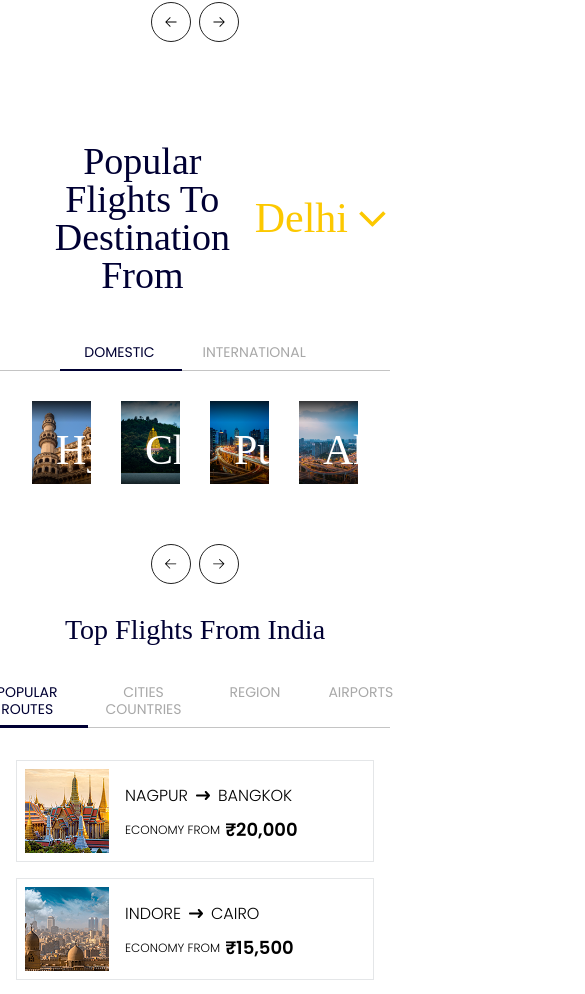
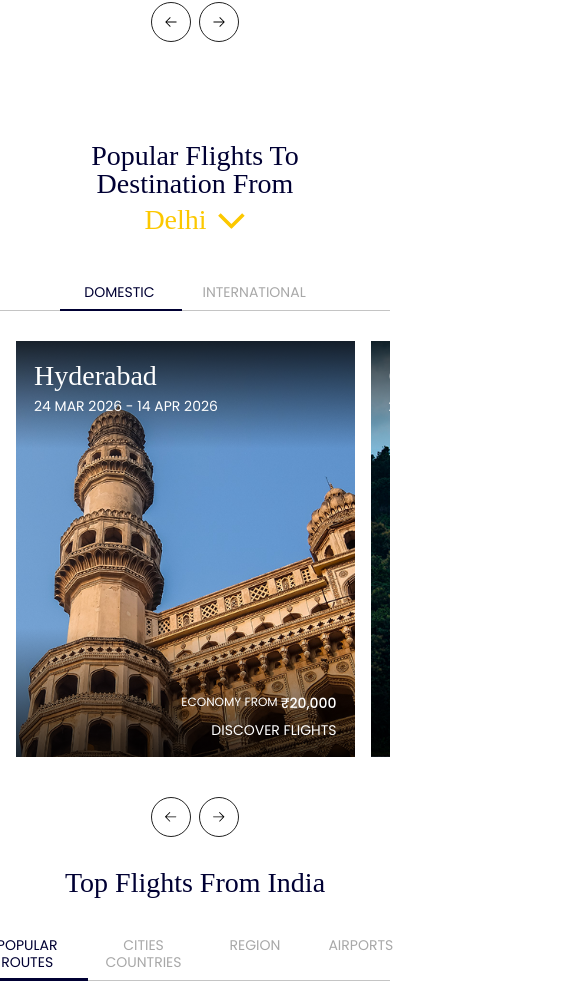
Before and after one commit to TahzeebKhan/Target_Tours_Testing, a Next.js app: page / in a window 390 px wide. Shown: the part 2089-3083 px from the top of the page, 585 px wide, since content can reach past the window. Built offline with nearby package versions, Linux system fonts and the light colour scheme; a web font is replaced by a local one.

Commit message:
private group section responsive

```diff
--- a/src/app/globals.css
+++ b/src/app/globals.css
@@ -108,3 +108,10 @@ body {
     margin-right: px !important;
   } */
 }
+
+@media (max-width: 575px){
+  .popularFlightsCarouselWrapper{
+    padding-left: 16px;
+    padding-right: 0;
+  }
+}
--- a/src/app/home-page/components/featureSection/FeatureSection.module.css
+++ b/src/app/home-page/components/featureSection/FeatureSection.module.css
@@ -76,3 +76,91 @@
     color: #FFFFFF;
 
 }
+
+@media (max-width: 1520px){
+    .linearContainer, .container{
+        padding-left: 32px;
+        padding-right: 32px;
+    }
+}
+
+@media (max-width: 1440px){
+    .containerTop h2{
+        font-size: 48px;
+    }
+    .headText{
+        font-size: 32px;
+    }
+    .subHeadText{
+        font-size: 14px;
+    }
+}
+
+@media (max-width: 1280px){
+    .containerTop h2{
+        font-size: 44px;
+    }
+    .containerTop p{
+        font-size: 18px
+    }
+    .headText{
+        font-size: 30px;
+    }
+    .containerBottom{
+        gap: 40px;
+    }
+}
+@media (max-width: 1200px){
+    .headText{
+        font-size: 28px
+    }
+    .containerTop h2{
+        font-size: 40px;
+    }
+}
+
+@media (max-width: 1056px){
+    .linearContainer, .container{
+        padding-left: 24px;
+        padding-right: 24px;
+    }
+    .containerBottom{
+        gap: 17px;
+    }
+}
+
+@media (max-width: 991px){
+
+    .subHeadText{
+        font-size: 12px;
+        line-height: 20px;
+    }
+    .headText{
+        font-size: 28px;
+    }
+}
+
+@media (max-width: 767px){
+    .featureSection{
+        padding-top: 24px;
+    }
+    .containerBottom{
+        flex-direction: column;
+    }
+    .linearContainer{
+        margin-top: 97px;
+    }
+    .headText{
+        font-size: 24px;
+    }
+    .subHeadText{
+        font-size: 14px;
+    }
+    .containerTop h2{
+        font-size: 32px;
+    }
+    .containerTop p{
+        font-size: 14px;
+        line-height: 24px;
+    }
+}
--- a/src/app/home-page/components/groupPrivateTrips/GroupPrivateTrips.module.css
+++ b/src/app/home-page/components/groupPrivateTrips/GroupPrivateTrips.module.css
@@ -25,11 +25,13 @@
   transform: scale(1.03);
 
 }
+
 .gradient {
   position: absolute;
   width: 100%;
   bottom: 0;
 }
+
 /* .imgMainContainer {
     width: 100%;
     position: absolute;
@@ -67,11 +69,9 @@
   display: flex;
   justify-content: center;
 
-  background: linear-gradient(
-    180deg,
+  background: linear-gradient(180deg,
       rgba(0, 0, 0, 0) 0%,
-    rgba(20, 20, 20, 0.90) 100%
-  );
+      rgba(20, 20, 20, 0.90) 100%);
 
   /* 👇 ADD THESE */
   transform: translateY(40px);
@@ -83,10 +83,11 @@
   transform: translateY(0);
 }
 
-.arrow{
+.arrow {
   transition: transform .3s ease;
 }
-.exploreBtn:hover .arrow{
+
+.exploreBtn:hover .arrow {
   transform: rotate(-45deg);
 }
 
@@ -112,7 +113,8 @@
   margin-top: 16px;
 
   /* opacity: 0; */
-    transform: translateY(80px); /* 🔥 PURE niche */
+  transform: translateY(80px);
+  /* 🔥 PURE niche */
   transition: all 0.78s ease;
 }
 
@@ -120,6 +122,7 @@
   opacity: 1;
   transform: translateY(0);
 }
+
 .items:hover .exploreBtn {
   /* transition-delay: 0.1s; */
 }
@@ -139,8 +142,10 @@
   transform: translateY(25px);
   transition: transform 0.5s ease;
 }
+
 .items:hover .imgBottom {
-    transform: translateY(0); /* text moves slightly up */
+  transform: translateY(0);
+  /* text moves slightly up */
 }
 
 
@@ -201,3 +206,100 @@
 
   transition: all 0.25s ease;
 }
+
+
+@media (max-width: 1440px) {
+  .imgHead {
+    font-size: 38px;
+  }
+
+  .imgBottom {
+    transform: translateY(-9px);
+  }
+}
+
+@media (max-width: 1280px) {
+  .imgBottom {
+    /* transform: translateY(); */
+  }
+
+  .imgMainContainer {
+    height: 62%;
+  }
+}
+
+@media (max-width: 1050px) {
+  .imgMainContainer {
+    height: 65%;
+  }
+
+  .imgSubHead {
+    padding: 0 10px;
+  }
+}
+
+@media (max-width: 991px) {
+  .imgMainContainer {
+    height: 70%;
+  }
+
+  .imgHead {
+    font-size: 32px;
+  }
+  .exploreBtn{
+    margin-top: 0;
+  }
+  .imgSubHead{
+    font-size: 12px;
+  }
+}
+
+@media (max-width: 767px) {
+  .section {
+    padding: 16px;
+  }
+
+  .imgBottom {
+    transform: unset;
+    margin-top: 0;
+  }
+
+  .container {
+    flex-direction: column;
+  }
+
+  .items .imgBottom {
+    transform: translateY(0);
+    /* text moves slightly up */
+  }
+
+  .items .imgMainContainer {
+    transform: translateY(0);
+
+  }
+
+  .exploreBtn {
+    transform: translateY(0);
+  }
+
+  .imgMainContainer {
+    height: 50%;
+    background: linear-gradient(180deg, rgba(0, 0, 0, 0) 0%, rgb(0 0 0 / 90%) 100%);
+  }
+
+  .imgSubHead {
+    font-size: 12px;
+  }
+}
+
+@media (max-width: 522px) {
+  .imgMainContainer {
+    height: 65%;
+  }
+}
+
+@media (max-width: 400px) {
+  .imgMainContainer {
+    height: 70%;
+  }
+}
--- a/src/app/home-page/components/popularFlights/PopularFlights.jsx
+++ b/src/app/home-page/components/popularFlights/PopularFlights.jsx
@@ -45,7 +45,7 @@ const PopularFlights = () => {
         },
         {
             id: 5,
-            img: "/images/items1.jpg",
+            img: "/images/hyderabad.png",
             city: "Mumbai",
             date: "24 Mar 2026 - 14 Apr 2026",
             price: "₹20,000"
@@ -59,14 +59,14 @@ const PopularFlights = () => {
         },
         {
             id: 7,
-            img: "/images/items1.jpg",
+            img: "/images/hyderabad.png",
             city: "Kolkata",
             date: "24 Mar 2026 - 14 Apr 2026",
             price: "₹20,000"
         },
         {
             id: 8,
-            img: "/images/items1.jpg",
+            img: "/images/hyderabad.png",
             city: "Delhi",
             date: "24 Mar 2026 - 14 Apr 2026",
             price: "₹20,000"
@@ -76,14 +76,14 @@ const PopularFlights = () => {
     const internationalData = [
         {
             id: 1,
-            img:"/images/ahamdabad2.png",
+            img: "/images/ahamdabad2.png",
             city: "Dubai",
             date: "24 Mar 2026 - 14 Apr 2026",
             price: "₹45,000"
         },
         {
             id: 2,
-            img:"/images/hyderabad.png",
+            img: "/images/hyderabad.png",
             city: "Singapore",
             date: "24 Mar 2026 - 14 Apr 2026",
             price: "₹35,000"
@@ -97,35 +97,35 @@ const PopularFlights = () => {
         },
         {
             id: 4,
-            img: "/images/items1.jpg",
+            img: "/images/hyderabad.png",
             city: "London",
             date: "24 Mar 2026 - 14 Apr 2026",
             price: "₹85,000"
         },
         {
             id: 5,
-            img: "/images/items1.jpg",
+            img: "/images/hyderabad.png",
             city: "New York",
             date: "24 Mar 2026 - 14 Apr 2026",
             price: "₹95,000"
         },
         {
             id: 6,
-            img: "/images/items1.jpg",
+            img: "/images/pune2.png",
             city: "Paris",
             date: "24 Mar 2026 - 14 Apr 2026",
             price: "₹80,000"
         },
         {
             id: 7,
-            img: "/images/items1.jpg",
+            img: "/images/hyderabad.png",
             city: "Tokyo",
             date: "24 Mar 2026 - 14 Apr 2026",
             price: "₹75,000"
         },
         {
             id: 8,
-            img: "/images/items1.jpg",
+            img: "/images/pune2.png",
             city: "Sydney",
             date: "24 Mar 2026 - 14 Apr 2026",
             price: "₹90,000"
@@ -194,7 +194,7 @@ const PopularFlights = () => {
 
 
                 <div style={{ margin: "0 auto" }} className='popularFlightsCarouselWrapper'>
-                    <Swiper
+                    {/* <Swiper
                         key={activeTab}
                         modules={[Navigation]}
                         onSwiper={setSwiperRef}
@@ -204,7 +204,38 @@ const PopularFlights = () => {
                         navigation={true}
                         loop={true}
                         loopAdditionalSlides={2}
+                    > */}
+
+                    <Swiper
+  key={activeTab}
+  modules={[Navigation]}
+  onSwiper={setSwiperRef}
+  navigation={true}
+  loop={true}
+  loopAdditionalSlides={2}
+  slidesPerGroup={1}
+  spaceBetween={16}
+
+  breakpoints={{
+    0: {
+      slidesPerView: 1.1,   // 👈 show next slide partially
+      spaceBetween: 16,
+    },
+    576: {
+      slidesPerView: 2,
+      spaceBetween: 20,
+    },
+    767: {
+      slidesPerView: 3,
+      spaceBetween: 24,
+    },
+    991: {
+      slidesPerView: 4,
+      spaceBetween: 30,
+    },
+  }}
 >
+
                         {cardData.map((item, index) => (
                             <SwiperSlide key={item.id}>
                                 <div className={styles.carouselContainer}>
--- a/src/app/home-page/components/popularFlights/PopularFlights.module.css
+++ b/src/app/home-page/components/popularFlights/PopularFlights.module.css
@@ -10,7 +10,7 @@
     margin-bottom: 42px;
     padding: 0 32px;
     display: flex;
-    gap: 2px;
+    gap: 8px;
     justify-content: center;
 }
 
@@ -264,7 +264,7 @@
         cursor: pointer;
     }
 
-    .btn:hover{
+    .btn:hover {
         background: #000000;
         color: white;
     }
@@ -277,6 +277,7 @@
     .btn:hover img {
         filter: invert(1);
     }
+
     .textContainer {
         width: 100%;
         height: 100%;
@@ -309,7 +310,6 @@
     }
 
     .textTop p {
-        font-family: Poppins;
         font-weight: 400;
         font-style: Regular;
         font-size: 14px;
@@ -414,10 +414,12 @@
     cursor: pointer;
     transition: all 0.3s ease;
 }
-.btn:hover{
+
+.btn:hover {
     background: #000000;
     color: white;
 }
+
 .btn img {
     filter: invert(0);
     transition: filter 0.2s ease;
@@ -511,9 +513,59 @@
 }
 
 @media (max-width: 1440px) {
-    .heading {
+    .heading, .headingMult {
         font-size: 38px;
     }
+
+
+    .textTop span {
+        font-size: 38px;
+    }
+
+    .economy span {
+        font-size: 18px;
+    }
+
+    .textContainer {
+        padding: 20px;
+    }
+}
+
+@media (max-width: 1280px) {
+    .textTop {
+        gap: 6px;
+    }
+
+    .heading, .headingMult {
+        font-size: 32px;
+    }
+
+    .textTop span {
+        font-size: 32px;
+    }
+
+    :global(.swiper-slide:nth-child(even)) .carouselContainer {
+        margin-top: 30px;
+    }
+
+    .carouselContainer {
+        margin-top: 4px;
+    }
+}
+
+@media (max-width: 1156px) {
+    .heading, .headingMult {
+        font-size: 30px;
+    }
+
+    .textTop span {
+        font-size: 30px;
+    }
+
+    .economy span {
+        font-size: 16px;
+    }
+
 }
 
 @media (max-width: 991px) {
@@ -525,4 +577,33 @@
         margin-top: 0;
     }
 
+    .heading, .headingMult {
+        font-size: 28px;
     }
+
+    .textTop span {
+        font-size: 28px;
+    }
+
+    .economy span {
+        font-size: 14px;
+    }
+
+
+    .textContainer {
+        padding: 18px;
+    }
+    .heading{
+        flex-wrap: wrap;
+    }
+}
+
+@media (max-width: 767px ){
+    .itemsCard{
+        max-height: 416px;
+        height: 100%;
+    }
+    .btnContainer{
+        margin-top: -20px;
+    }
+}
--- a/src/app/home-page/components/topToFlights/TopToFlights.jsx
+++ b/src/app/home-page/components/topToFlights/TopToFlights.jsx
@@ -13,7 +13,10 @@ const flightData = {
         { from: "lucknow", to: "London", price: "₹46,000", image: "/images/lucknow.png" },
         { from: "surat", to: "Doha", price: "₹22,300", image: "/images/surat.png" },
         { from: "kolkata", to: "Abu Dhabi", price: "₹17,800", image: "/images/kolkata.png" },
-        { from: "Hyderabad", to: "Hong Kong", price: "₹29,500", image: "/images/hyderabad1.png" }
+        { from: "Hyderabad", to: "Hong Kong", price: "₹29,500", image: "/images/hyderabad1.png" },{ from: "India", to: "Middle East", price: "₹14,500", image: "/images/item1.png" },
+        { from: "India", to: "Southeast Asia", price: "₹16,000", image: "/images/item1.png" },
+        { from: "India", to: "Europe", price: "₹45,000", image: "/images/item1.png" },
+        { from: "India", to: "North America", price: "₹60,000", image: "/images/item1.png" },
     ],
     "Cities Countries": [
         { from: "Mumbai", to: "New York", price: "₹65,000", image: "/images/item1.png" },
@@ -141,7 +144,7 @@ const TopToFlights = () => {
                     {/* </div> */}
                 </div>
             </div>
-            {/* <div className={style.btnContainer}>
+            <div className={style.btnContainer}>
                 <div
                     className={style.btn}
 
@@ -154,7 +157,7 @@ const TopToFlights = () => {
                 >
                     <img src="/icons/right.svg" alt="" />
                 </div>
-            </div> */}
+            </div>
         </section>
     )
 }
--- a/src/app/home-page/components/topToFlights/TopToFlights.module.css
+++ b/src/app/home-page/components/topToFlights/TopToFlights.module.css
@@ -51,6 +51,7 @@
     cursor: pointer;
     text-transform: uppercase;
 }
+
 .tabs::after {
     content: "";
     position: absolute;
@@ -242,6 +243,12 @@
     }
 }
 
+@media (max-width: 1440px) {
+    .heading {
+        font-size: 38px;
+    }
+}
+
 @media (max-width: 768px) {
     .topToFlightsSection {
         padding: 32px 0;
@@ -279,7 +286,7 @@
     }
 
     .flight_items_row {
-    grid-template-columns: 1fr;
-    gap: 16px;
-  }
+        /* grid-template-columns: 1fr; */
+        gap: 16px;
+    }
 }
```
Lines whose indentation alone changed are shown as unchanged.
